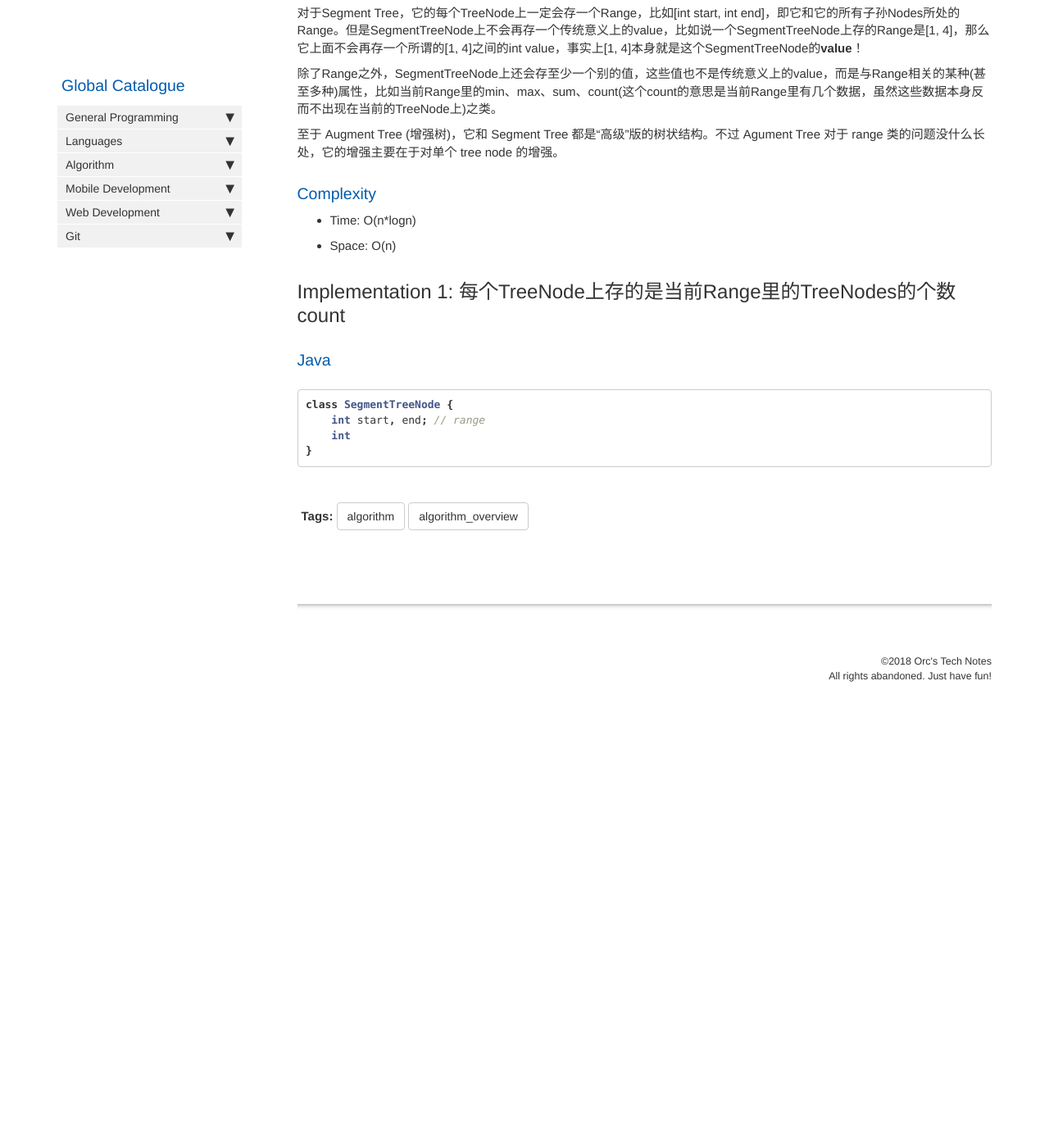
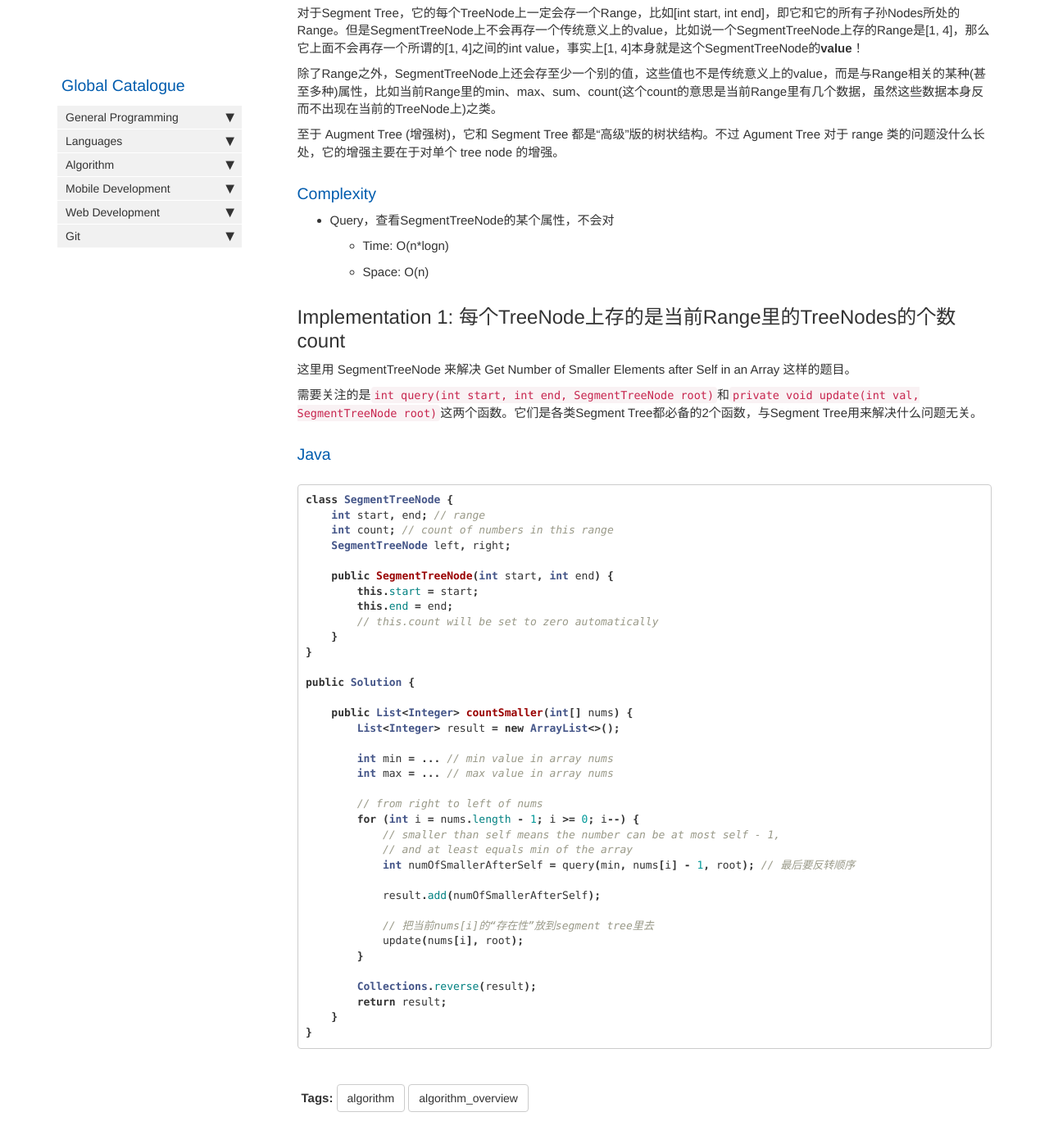
Before and after one commit to HungryOrc/hungryorc.github.io, a Jekyll site: the page built from pages/algorithm/algorithm_segment_tree.md, in a window 1280 px wide and 1400 px high, scrolled down 313 px. Shown: the top 1396 px of the window at 82% size. Built offline with Jekyll 4.4.1, drawn with Linux system fonts in a browser that asks for light colours; nearby versions of some CDN libraries; comment, search, counter and statistics services are not loaded; before the commit the page ends 1198 px from its top, so only the background shows below that.

Commit message:
Update algorithm_segment_tree.md

````diff
--- a/pages/algorithm/algorithm_segment_tree.md
+++ b/pages/algorithm/algorithm_segment_tree.md
@@ -20,18 +20,53 @@ toc: false
 至于 Augment Tree (增强树)，它和 Segment Tree 都是“高级”版的树状结构。不过 Agument Tree 对于 range 类的问题没什么长处，它的增强主要在于对单个 tree node 的增强。
 
 ### Complexity
-* Time: O(n*logn)
-* Space: O(n)
+* Query，查看SegmentTreeNode的某个属性，不会对
+  * Time: O(n*logn)
+  * Space: O(n)
 
 
 ## Implementation 1: 每个TreeNode上存的是当前Range里的TreeNodes的个数count
+这里用 SegmentTreeNode 来解决 Get Number of Smaller Elements after Self in an Array 这样的题目。
 
+需要关注的是`int query(int start, int end, SegmentTreeNode root)`和`private void update(int val, SegmentTreeNode root)`这两个函数。它们是各类Segment Tree都必备的2个函数，与Segment Tree用来解决什么问题无关。
 
 ### Java
 ```java
 class SegmentTreeNode {
     int start, end; // range
-    int
+    int count; // count of numbers in this range
+    SegmentTreeNode left, right;
+
+    public SegmentTreeNode(int start, int end) {
+        this.start = start;
+        this.end = end;
+        // this.count will be set to zero automatically
+    }
+}
+
+public Solution {
+
+    public List<Integer> countSmaller(int[] nums) {
+        List<Integer> result = new ArrayList<>();
+
+        int min = ... // min value in array nums
+        int max = ... // max value in array nums
+
+        // from right to left of nums
+        for (int i = nums.length - 1; i >= 0; i--) {
+            // smaller than self means the number can be at most self - 1,
+            // and at least equals min of the array
+            int numOfSmallerAfterSelf = query(min, nums[i] - 1, root); // 最后要反转顺序
+
+            result.add(numOfSmallerAfterSelf);
+
+            // 把当前nums[i]的“存在性”放到segment tree里去
+            update(nums[i], root);
+        }
+
+        Collections.reverse(result);
+        return result;
+    }
 }
 ```
 
````
